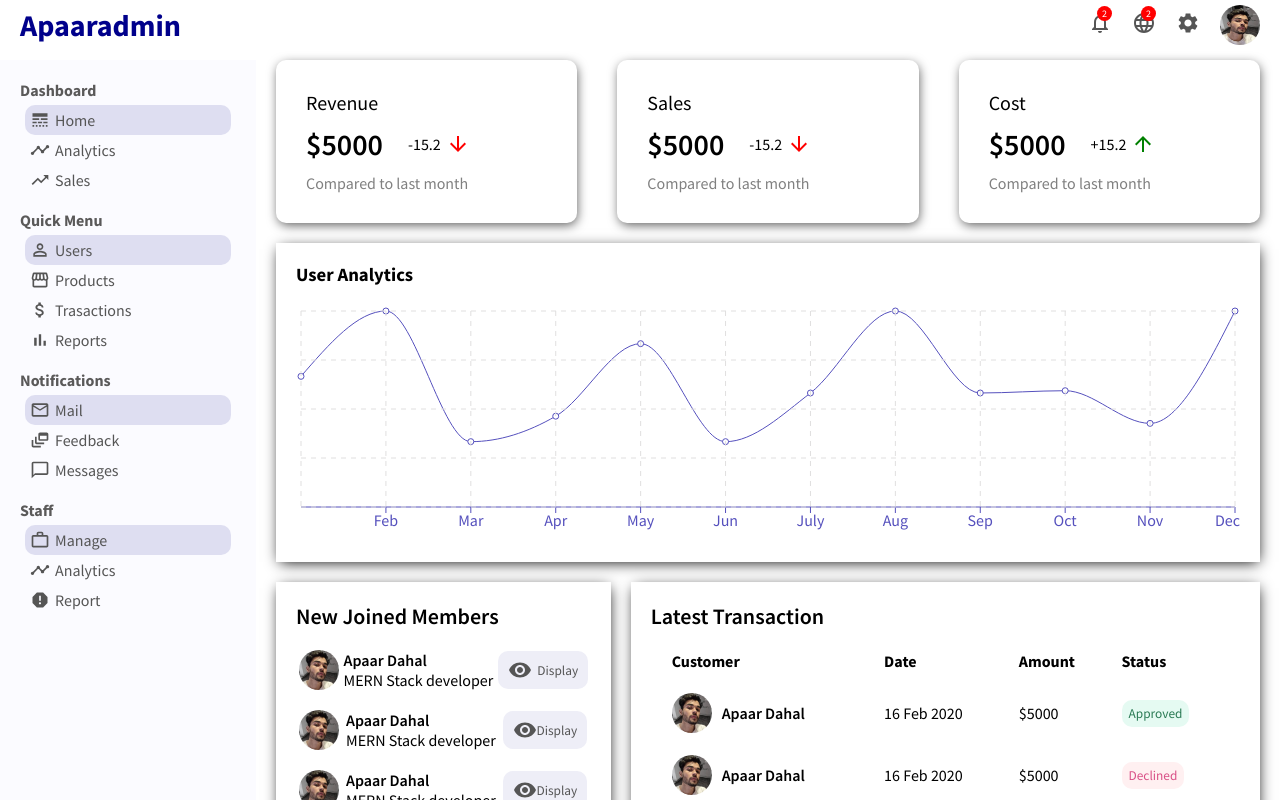
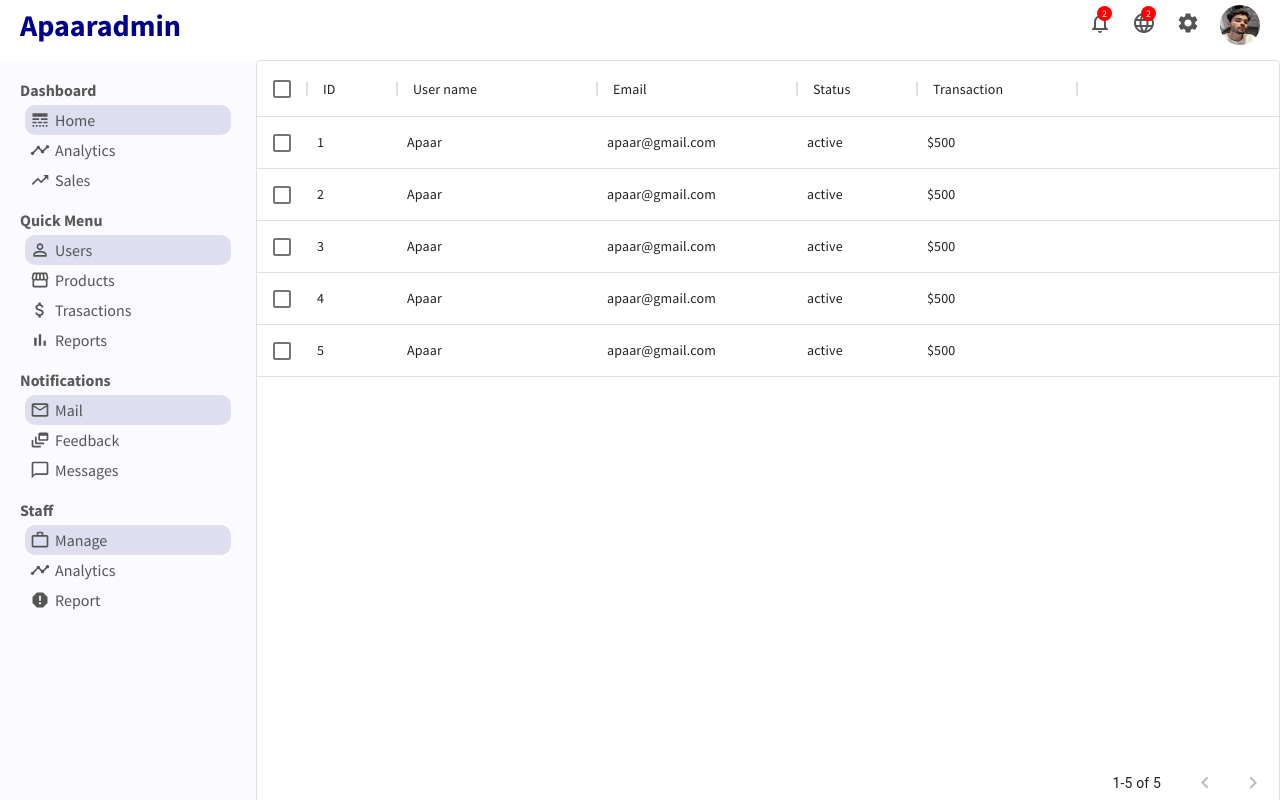
Before and after one commit to apaardahal/admin_panel, a React (Create React App) app: page /users in a window 1280 px wide. Shown: the top 800 px of the page. Built offline with nearby package versions, Linux system fonts and the light colour scheme.

Commit message:
Userlist component

```diff
--- a/package.json
+++ b/package.json
@@ -4,12 +4,14 @@
   "private": true,
   "dependencies": {
     "@material-ui/core": "^4.12.3",
+    "@material-ui/data-grid": "^4.0.0-alpha.37",
     "@material-ui/icons": "^4.11.2",
     "@testing-library/jest-dom": "^5.14.1",
     "@testing-library/react": "^11.2.7",
     "@testing-library/user-event": "^12.8.3",
     "react": "^17.0.2",
     "react-dom": "^17.0.2",
+    "react-router-dom": "^5.2.0",
     "react-scripts": "4.0.3",
     "recharts": "^2.1.1",
     "web-vitals": "^1.1.2"
--- a/src/App.js
+++ b/src/App.js
@@ -2,17 +2,26 @@
 import Sidebar from './components/sidebar/Sidebar';
 import Topbar from './components/topbar/Topbar';
 import Home from './pages/home/Home';
+import { BrowserRouter as Router, Route, Switch} from "react-router-dom";
 import './app.css';
+import UserList from './pages/userList/UserList';
 
 function App() {
   return (
-    <div className="App">
+    <Router>
           <Topbar/>
           <div className = "container">
               <Sidebar/>
-             <Home/>
+              <Switch>
+                <Route exact path = "/">
+                  <Home/>
+               </Route>
+               <Route path = "/users">
+                  <UserList/>
+               </Route>
+              </Switch>
           </div>
-    </div>
+    </Router>
   );
 }
 
--- /dev/null
+++ b/src/pages/userList/UserList.jsx
@@ -0,0 +1,53 @@
+import './userlist.css';
+import { DataGrid } from '@material-ui/data-grid';
+
+export default function UserList() {
+
+    const columns = [
+        { field: 'id', headerName: 'ID', width: 90 },
+        {
+          field: 'username',
+          headerName: 'User name',
+          width: 200,
+          editable: true,
+        },
+        {
+          field: 'gmail',
+          headerName: 'Email',
+          width: 200,
+          editable: true,
+        },
+        {
+          field: 'status',
+          headerName: 'Status',
+          width: 120,
+          editable: true,
+        },
+        {
+          field: 'transaction',
+          headerName: 'Transaction',
+          description: 'This column has a value getter and is not sortable.',
+          sortable: false,
+          width: 160
+        },
+      ];
+
+      const rows = [
+        { id: 1, username: 'Apaar', avatar: '/assets/apaar.jpg', gmail: 'apaar@gmail.com', status: 'active', transaction: '$500'},
+        { id: 2, username: 'Apaar', avatar: '/assets/apaar.jpg', gmail: 'apaar@gmail.com', status: 'active', transaction: '$500'},
+        { id: 3, username: 'Apaar', avatar: '/assets/apaar.jpg', gmail: 'apaar@gmail.com', status: 'active', transaction: '$500'},
+        { id: 4, username: 'Apaar', avatar: '/assets/apaar.jpg', gmail: 'apaar@gmail.com', status: 'active', transaction: '$500'},
+        { id: 5, username: 'Apaar', avatar: '/assets/apaar.jpg', gmail: 'apaar@gmail.com', status: 'active', transaction: '$500'},
+      ];
+    return (
+        <div className = "userList">
+                <DataGrid
+                        rows={rows}
+                        columns={columns}
+                        pageSize={5}
+                        checkboxSelection
+                        disableSelectionOnClick
+                    />
+        </div>
+    )
+}
--- /dev/null
+++ b/src/pages/userList/userlist.css
@@ -0,0 +1,3 @@
+.userList{
+    flex: 4;
+}
```
Also changed, not shown: 1 other file (tests, documents, lock files or other folders).
